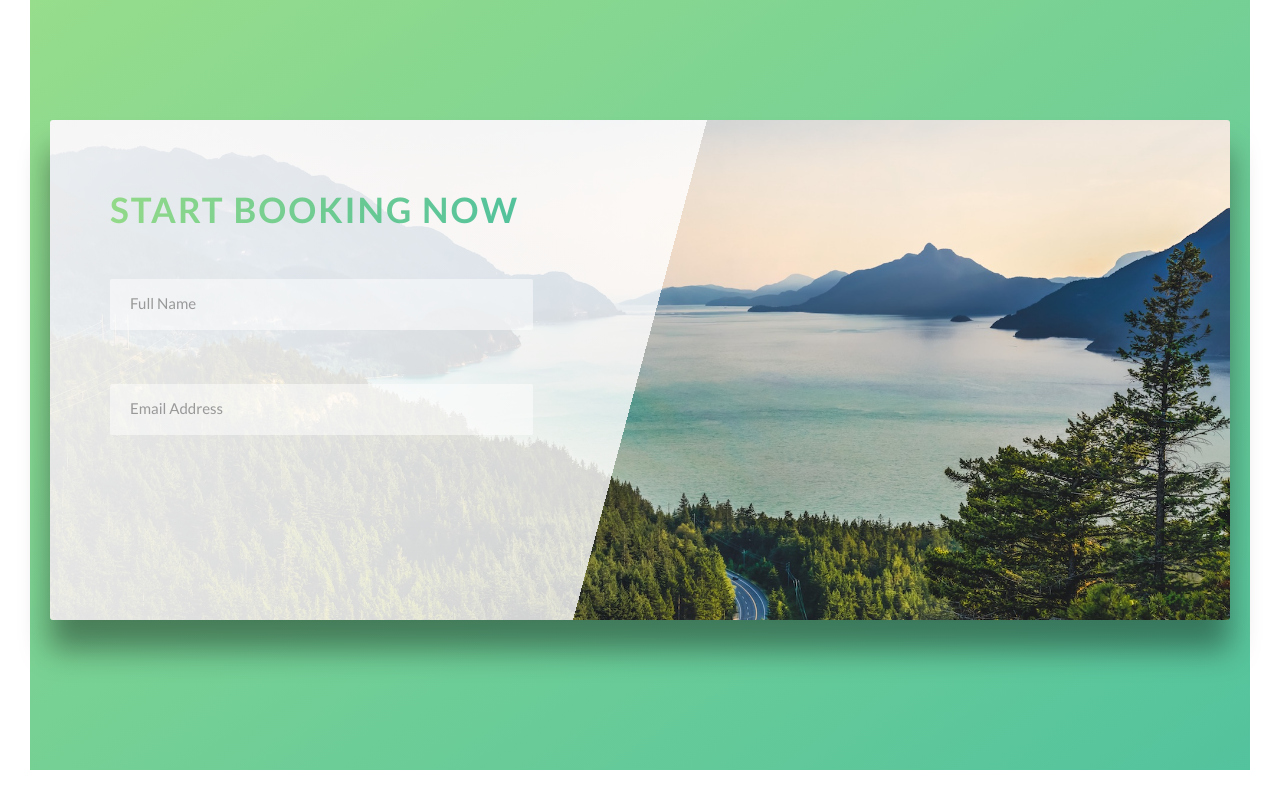
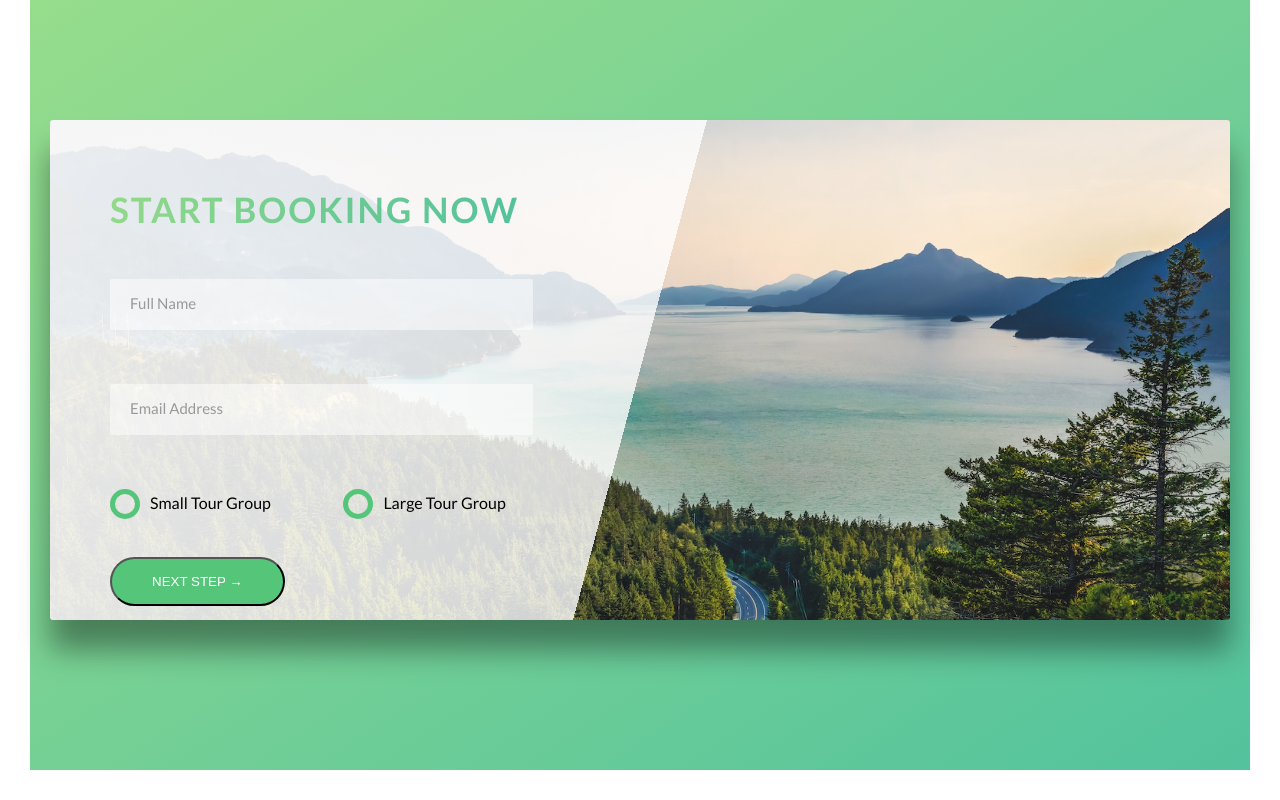
Before and after one commit to ohthatmarissa/natours, a website: page index.html in a window 1280 px wide. Shown: the part 4129-4929 px from the top of the page. Drawn offline with nearby package versions, Linux system fonts and the light colour scheme.

Commit message:
add custom radio buttons and button to form section

```diff
--- a/index.html
+++ b/index.html
@@ -305,6 +305,25 @@
                                 <input type="email" class="form__input" placeholder="Email Address" id="email" required>
                                 <label for="email" class="form__label">Email Address</label>
                             </div>
+
+                            <div class="form__group u-margin-bottom-medium">
+                                <div class="form__radio-group">
+                                    <input type="radio" class="form__radio-input" id="small" name="size">
+                                    <label for="small" class="form__radio-label">
+                                        <span class="form__radio-button"></span>
+                                        Small Tour Group</label>
+                                </div>
+
+                                <div class="form__radio-group">
+                                    <input type="radio" class="form__radio-input" id="large" name="size">
+                                    <label for="large" class="form__radio-label">
+                                        <span class="form__radio-button"></span>
+                                        Large Tour Group</label>
+                                </div>
+                            </div>
+                            <div class="form__group">
+                                <button class="btn btn--green">Next Step &rarr;</button>
+                            </div>
                         </form>
                     </div>
                 </div>
--- a/sass/base/_utilities.scss
+++ b/sass/base/_utilities.scss
@@ -7,7 +7,7 @@
 }
 
 .u-margin-bottom-medium {
-  margin-bottom: 4rem;
+  margin-bottom: 4rem !important;
 }
 
 .u-margin-bottom-small {
--- a/sass/components/_btn.scss
+++ b/sass/components/_btn.scss
@@ -1,4 +1,5 @@
 .btn {
+  &,
   &:link,
   &:visited {
     text-transform: uppercase;
@@ -7,7 +8,9 @@
     display: inline-block;
     border-radius: 10rem;
     position: relative;
-    /* transition: all 0.2s; This doesn't seem to do anything */
+    transition: all 0.2s;
+
+    //changes for the <button> element
   }
   /*this make the button move a bit up and down when hovered and clicked*/
   &:hover {
@@ -15,7 +18,9 @@
     box-shadow: 0 1rem 2rem rgba($color-black, 0.3);
   }
 
-  &:active {
+  &:active,
+  &:focus {
+    outline: none;
     transform: translateY(-1px);
     box-shadow: 0 0.5rem 1rem rgba($color-black, 0.2);
   }
--- a/sass/components/_form.scss
+++ b/sass/components/_form.scss
@@ -14,6 +14,7 @@
         border-bottom: 0.3rem solid transparent;
         width: 90%;
         display: block;
+        transition: all 0.3s; //eases in the color change of the input box line
 
         &:focus {
             outline: none;
@@ -39,7 +40,7 @@
         margin-left: 2rem;
         margin-top: 0.7rem;
         display: block;
-        transition: all 0.3s;
+        transition: all 0.3s; //eases the placeholder moving unter the input box
     }
 
     &__input:placeholder-shown + &__label {
@@ -47,4 +48,49 @@
         visibility: hidden;
         transform: translateY(-4rem);
     }
+
+    &__radio-group {
+        //this sets the buttons on the same line w/o using floats
+        width: 49%;
+        display: inline-block;
+    }
+
+    &__radio-input {
+        display: none;
+    }
+
+    &__radio-label {
+        cursor: pointer;
+        position: relative;
+        padding-left: 4rem;
+    }
+
+    &__radio-button {
+        height: 3rem;
+        width: 3rem;
+        border: 0.5rem solid $color-primary;
+        border-radius: 50%;
+        display: inline-block;
+        position: absolute;
+        left: 0;
+        top: -0.4rem;
+
+        &::after {
+            content: "";
+            display: block;
+            height: 1.3rem;
+            width: 1.3rem;
+            border-radius: 50%;
+            background-color: $color-primary;
+            position: absolute;
+            top: 18%;
+            left: 17%;
+            opacity: 0;
+            transition: opacity 0.2s;
+        }
+    }
+
+    &__radio-input:checked ~ &__radio-label &__radio-button::after {
+        opacity: 1;
+    }
 }
```
Also changed, not shown: css/style.css.
